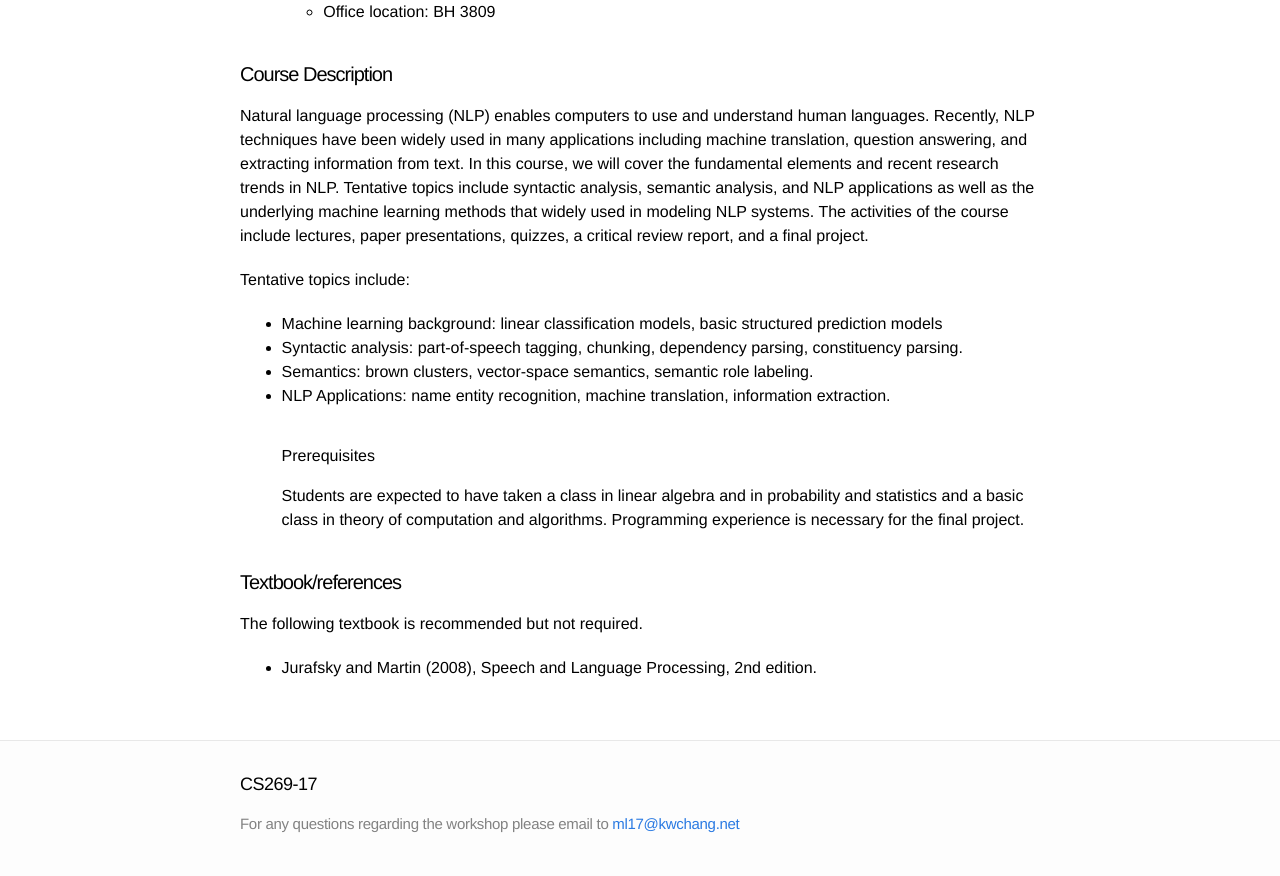
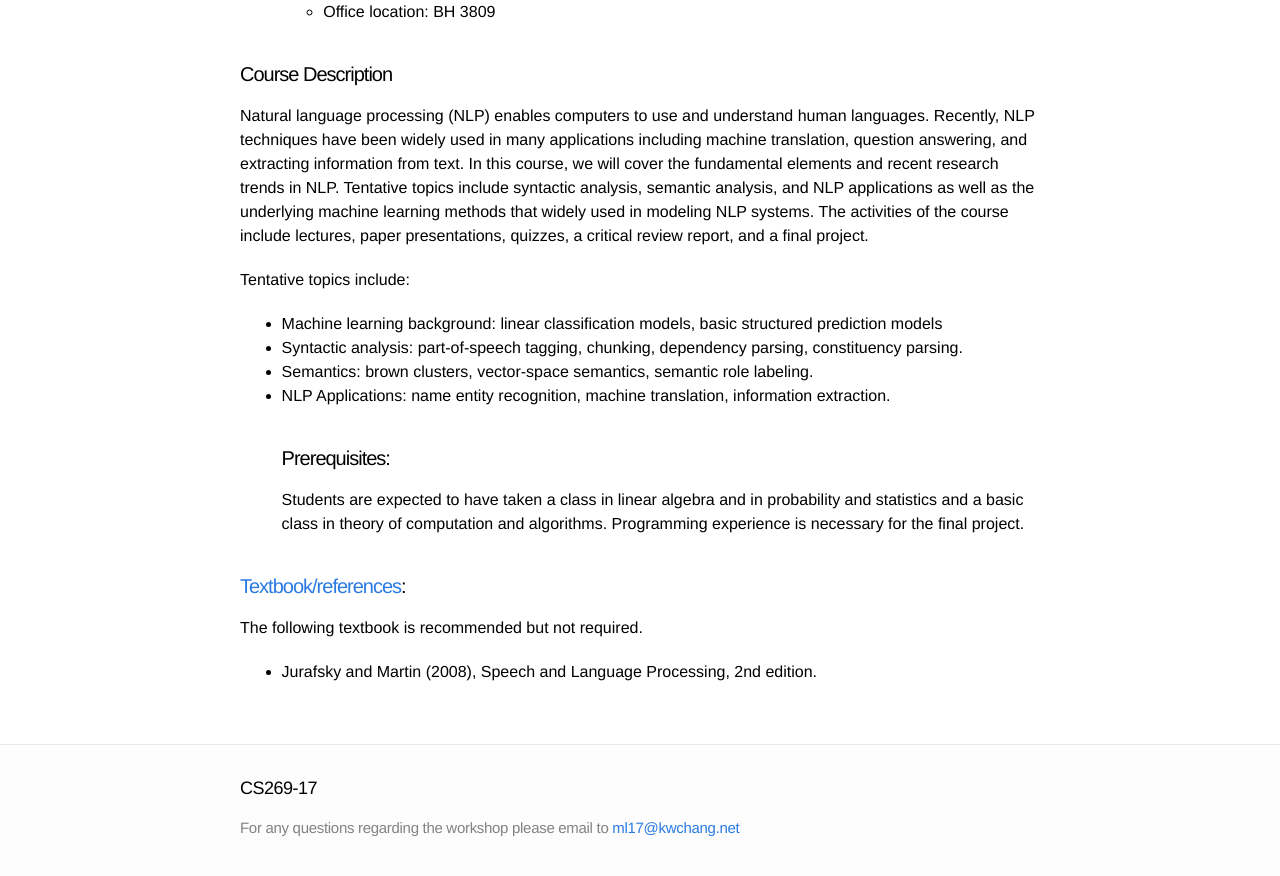
Before and after one commit to uclanlp/CS269-17, a Jekyll site: the page built from 1_overview.md, in a window 1280 px wide and 900 px high, scrolled down 726 px. Shown: the top 876 px of the window. Built offline with Jekyll 4.4.1, drawn with Linux system fonts in a browser that asks for light colours; part of the change alters nothing that is shown.

```diff
--- a/1_overview.md
+++ b/1_overview.md
@@ -31,9 +31,11 @@ Tentative topics include:
 * Syntactic analysis: part-of-speech tagging, chunking, dependency parsing, constituency parsing.
 * Semantics: brown clusters, vector-space semantics, semantic role labeling.
 * NLP Applications: name entity recognition, machine translation, information extraction.
-##### Prerequisites
+#### Prerequisites:
 Students are expected to have taken a class in linear algebra and in probability and statistics and a basic class in theory of computation and algorithms. Programming experience is necessary for the final project.
 
-#### Textbook/references
+
+
+#### [Textbook/references](https://uclanlp.github.io/CS269-17/resource):
 The following textbook is recommended but not required.
 * Jurafsky and Martin (2008), Speech and Language Processing, 2nd edition.
```
